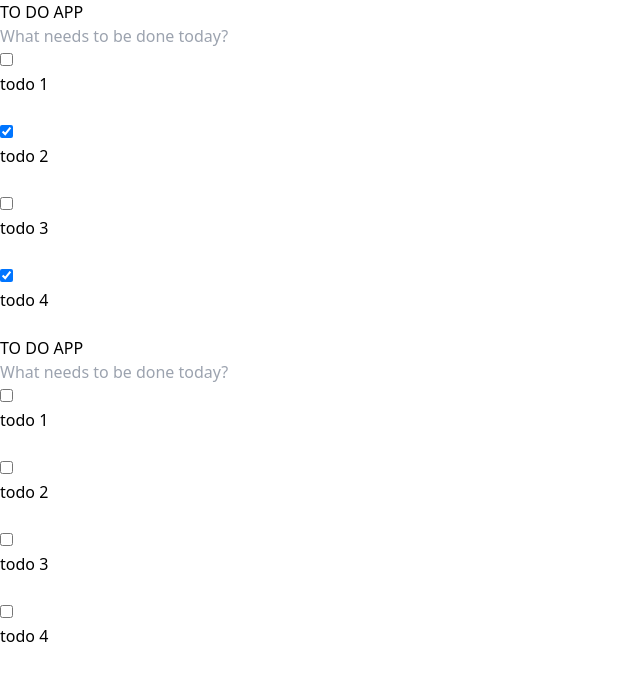
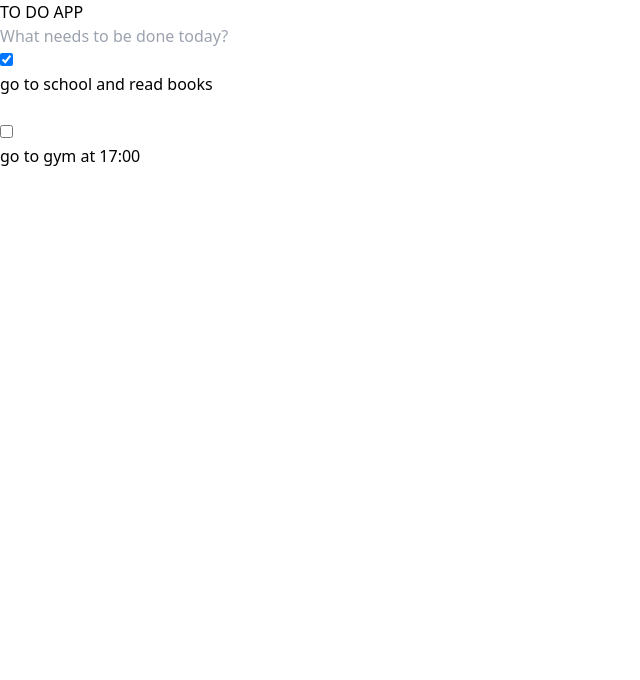
Before and after one commit to Alireza-dev/todo-react, a React (Vite) app: page / in a window 1280 px wide. Shown: the top 680 px of the page, without its empty margins (0-640 px from the left). Built offline with nearby package versions, Linux system fonts and the light colour scheme.

Commit message:
until s6 u4 complite

```diff
--- a/src/App.jsx
+++ b/src/App.jsx
@@ -1,56 +1,10 @@
 import Todos from "./components/Todos";
 
 function App() {
-    let items = [
-        {
-            id: 1,
-            title: "todo 1",
-            status: false,
-        },
-        {
-            id: 2,
-            title: "todo 2",
-            status: true,
-        },
-        {
-            id: 3,
-            title: "todo 3",
-            status: false,
-        },
-        {
-            id: 4,
-            title: "todo 4",
-            status: true,
-        }
-    ];
-
-    let items2 = [
-        {
-            id: 1,
-            title: "todo 1",
-            status: false,
-        },
-        {
-            id: 2,
-            title: "todo 2",
-            status: false,
-        },
-        {
-            id: 3,
-            title: "todo 3",
-            status: false,
-        },
-        {
-            id: 4,
-            title: "todo 4",
-            status: false,
-        }
-    ];
 
     return (
         <div className="bg-gray-100">
-            <Todos items={items} />
-            <Todos items={items2} />
+            <Todos />
         </div>
     );
 }
--- a/src/components/TodoList.jsx
+++ b/src/components/TodoList.jsx
@@ -1,12 +1,10 @@
 import TodoListItem from "./TodoListItem";
 
-export default function TodoList({items}) {
+export default function TodoList({todos}) {
 
     return (
         <ul className="list-reset">
-            {items.map((item)=> (
-                <TodoListItem key={item.id} item={item} />
-            ))}
+            {todos.map((todo, index)=> <TodoListItem key={index} todo={todo} /> )}
         </ul>
     );
 }
--- a/src/components/TodoListItem.jsx
+++ b/src/components/TodoListItem.jsx
@@ -2,19 +2,14 @@ import EditIcon from "./icons/EditIcon";
 import DeleteIcon from "./icons/DeleteIcon";
 
 
-export default function TodoListItem({item}) {
+export default function TodoListItem({todo}) {
 
 
     return (
             <li className="relative flex items-center justify-between px-2 py-6 border-b">
                 <div>
-                    {item.status
-                        ?
-                        <input type="checkbox" checked onChange={() => ''} className="" />
-                        :
-                        <input type="checkbox" className="" />
-                    }
-                    <p className="inline-block mt-1 ml-2 text-gray-600">{item.title}</p>
+                    <input type="checkbox" checked={todo?.status} onChange={() => {}} className="" />
+                    <p className={`inline-block mt-1 ml-2 text-gray-600 ${todo?.status ? 'line-through' : ''}`}>{todo?.title}</p>
                 </div>
                 <button type="button" className="absolute right-0 flex items-center space-x-1">
                     <EditIcon />
--- a/src/components/Todos.jsx
+++ b/src/components/Todos.jsx
@@ -1,6 +1,19 @@
+import { useState } from "react";
 import TodoList from "./TodoList";
 
 export default function Todos({items}) {
+
+    let [ todos, setTodos ] = useState([
+        {
+            title: 'go to school and read books',
+            status: true
+        },
+        {
+            title: 'go to gym at 17:00',
+            status: false
+        }
+    ])
+
     return (
         <div className="flex items-center justify-center h-screen">
             <div className="w-full px-4 py-8 mx-auto shadow lg:w-1/3  bg-white">
@@ -10,7 +23,7 @@ export default function Todos({items}) {
                 <div className="relative">
                     <input type="text" placeholder="What needs to be done today?" className="w-full px-2 py-3 border rounded outline-none border-grey-600" />
                 </div>
-                <TodoList items={items} />
+                <TodoList todos={todos} />
             </div>
         </div>
     );
```
